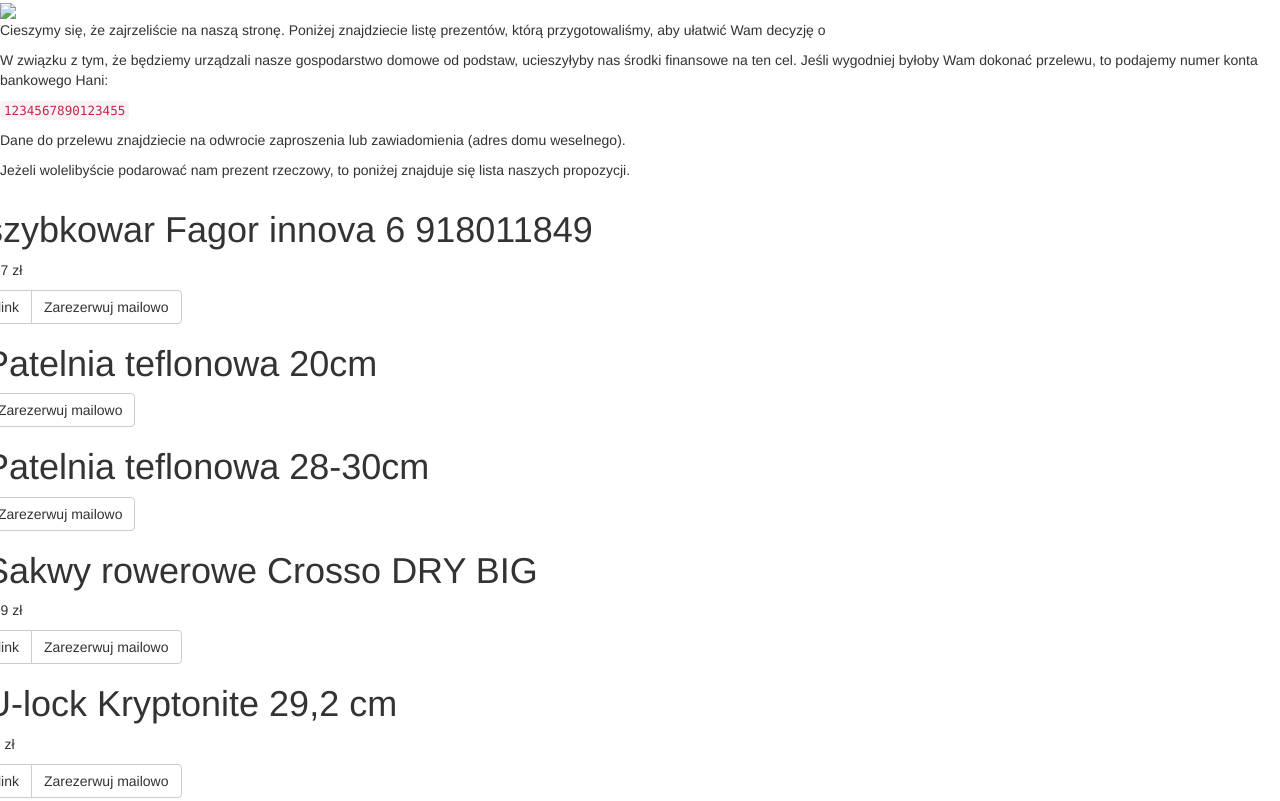
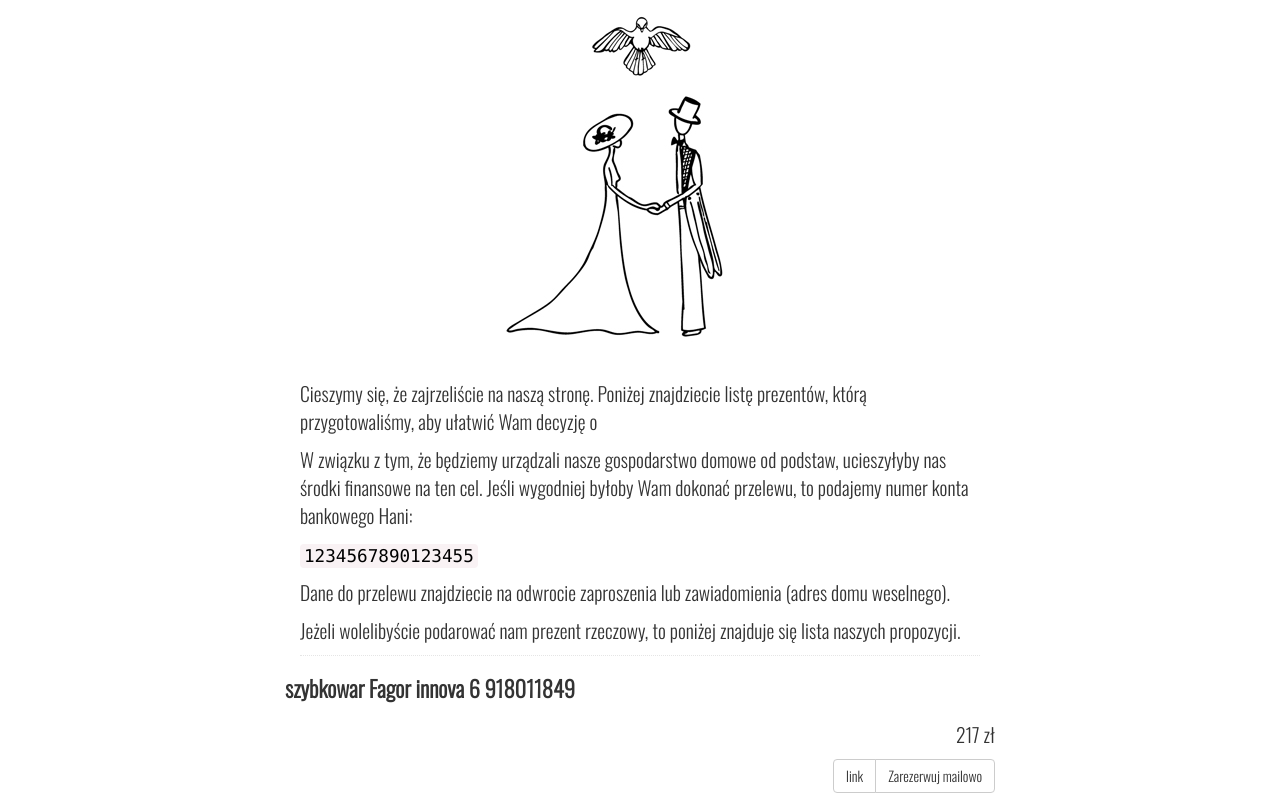
Before and after one commit to staschey/breczewscy, a plain HTML site: page index.html in a window 1280 px wide. Shown: the top 801 px of the page. Drawn offline with nearby package versions, Linux system fonts and the light colour scheme; the site is published under a folder, as on GitHub Pages, so addresses that start at the root find nothing.

Commit message:
separate dir for assets

```diff
--- a/index.html
+++ b/index.html
@@ -4,15 +4,15 @@
     <title>breczewscy.com</title>
     <meta name="viewport" content="width=device-width, initial-scale=1.0">
     <meta http-equiv="X-UA-Compatible" content="IE=edge">
-    <link rel="icon" type="image/png" href="/favicon.ico">
+    <link rel="icon" type="image/png" href="assets/favicon.ico">
     <link href='http://fonts.googleapis.com/css?family=Oswald:300&subset=latin,latin-ext' rel='stylesheet' type='text/css'>
     <link href="//netdna.bootstrapcdn.com/bootstrap/3.0.0-rc1/css/bootstrap.min.css" rel='stylesheet'>
-    <link href="/main.css" rel='stylesheet'>
+    <link href="assets/main.css" rel='stylesheet'>
   </head>
   <body>
     <div class='content'>
       <div class='header-image'>
-        <img src='/breczewscy.jpg'/>
+        <img src='assets/breczewscy.jpg'/>
       </div>
       <div class='welcome'>
         <p>Cieszymy się, że zajrzeliście na naszą stronę. Poniżej znajdziecie listę prezentów, którą przygotowaliśmy, aby ułatwić Wam decyzję o</p>
```
Also changed, not shown: assets/breczewscy.jpg (renamed from breczewscy.jpg), assets/favicon.ico (renamed from favicon.ico), assets/main.css (renamed from main.css).
